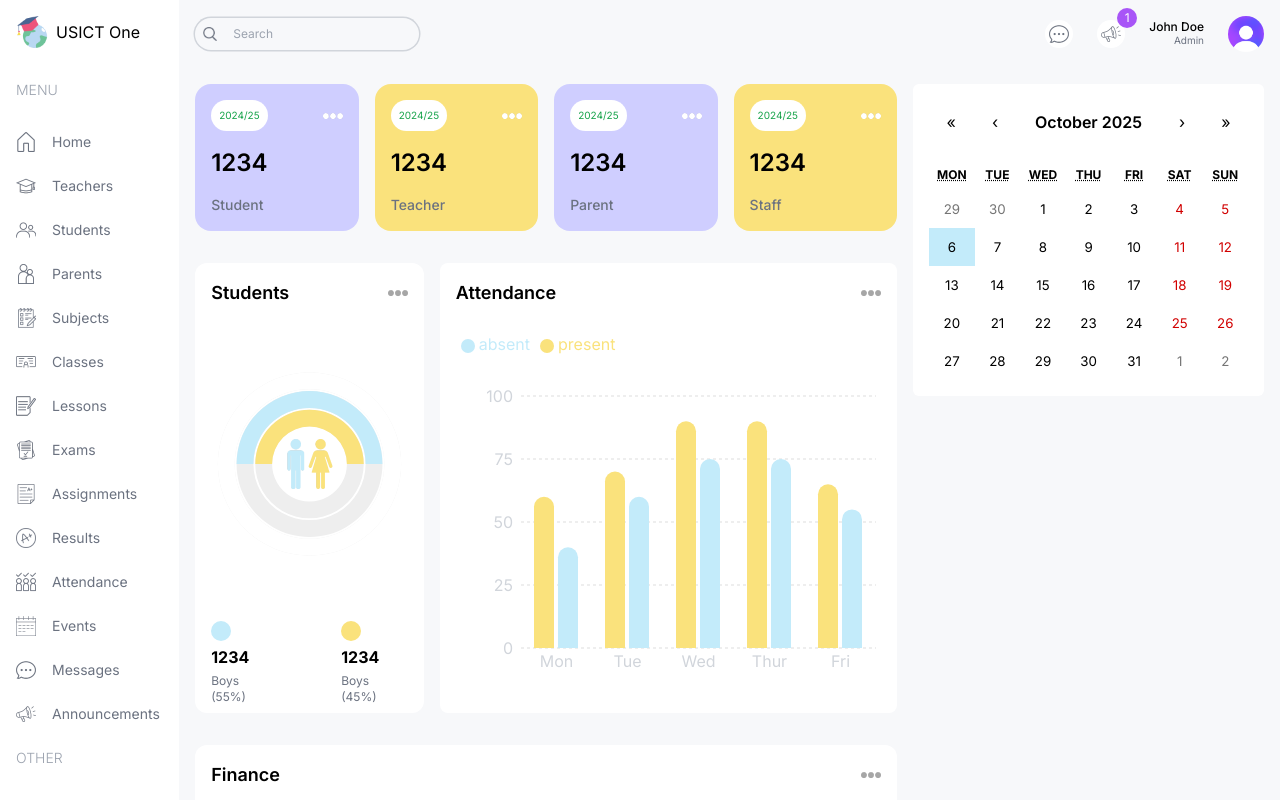
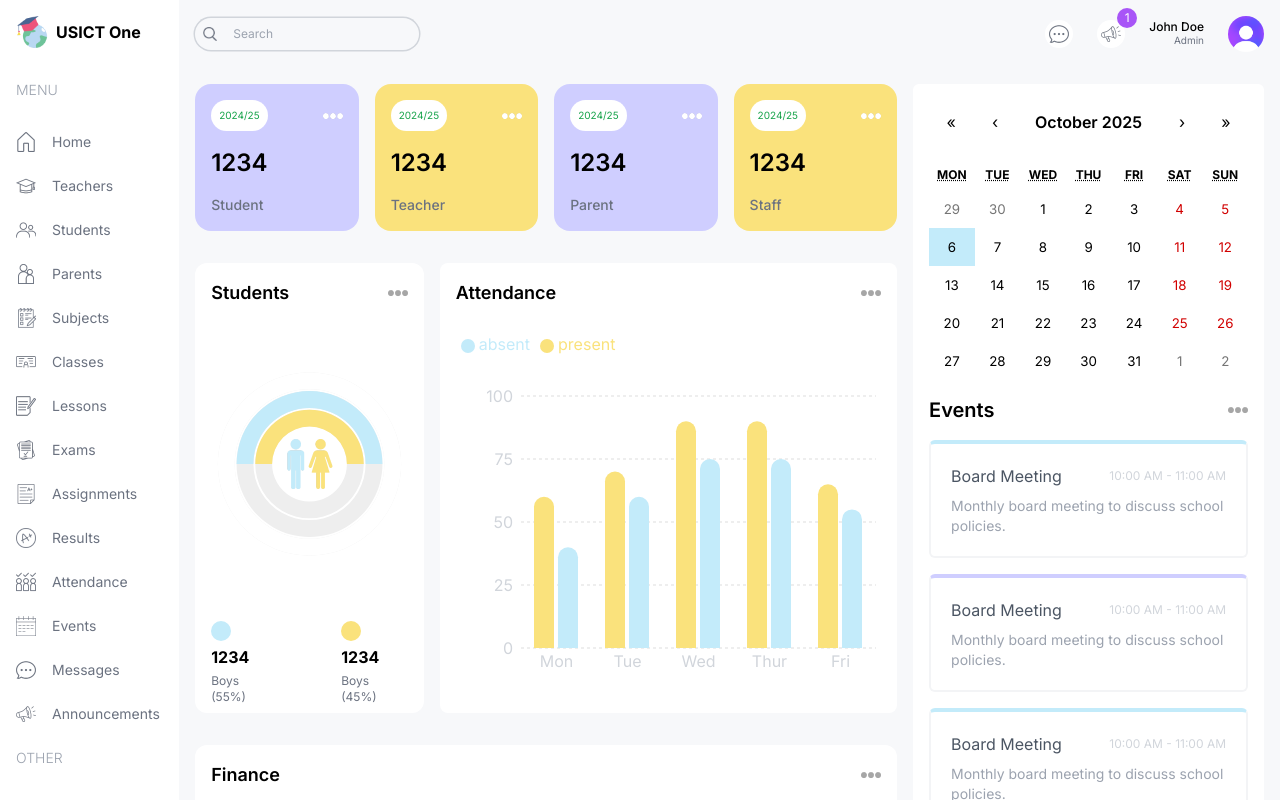
Before and after one commit to kaustavbhalla/USICT-One, a Next.js app in the folder frontend/: page /admin in a window 1280 px wide. Built offline with nearby package versions, Linux system fonts and the light colour scheme.

Commit message:
Completed admin dashboard homepage

```diff
--- a/frontend/src/app/(dashboard)/admin/page.tsx
+++ b/frontend/src/app/(dashboard)/admin/page.tsx
@@ -3,6 +3,7 @@
 import AttendanceChart from "@/components/AttendanceChart"
 import Finance from "@/components/finance"
 import CalendarEvents from "@/components/CalendarEvents"
+import Announcements from "@/components/Announcements"
 
 const AdminPage = () => {
   return (
@@ -40,6 +41,7 @@
       {/* rightpart */}
       <div className="w-full lg:w-1/3 flex flex-col gap-8">
         <CalendarEvents />
+        <Announcements />
       </div>
     </div>
   )
--- a/frontend/src/app/(dashboard)/layout.tsx
+++ b/frontend/src/app/(dashboard)/layout.tsx
@@ -14,7 +14,7 @@
       <div className="w-[14%] md:w-[8%] lg:w-[16%] xl:w-[14%] h-screen p-4 overflow-y-auto custom-scrollbar">
         <Link href="/" className='flex items-center justify-center lg:justify-start gap-2'>
           <Image src="/logo.png" alt='logo' width={32} height={32} />
-          <span className='hidden lg:block'>USICT One</span>
+          <span className='hidden lg:block font-bold'>USICT One</span>
         </Link>
 
         <Menu />
--- /dev/null
+++ b/frontend/src/components/Announcements.tsx
@@ -0,0 +1,52 @@
+import React from 'react'
+
+const Announcements = () => {
+  return (
+    <div className='bg-white p-4 rounded-md'>
+        <div className='flex items-center justify-between'>
+            <h1 className='text-xl font-semibold'>Announcements</h1>
+            <span className='text-xs text-gray-400'>View All</span>
+        </div>
+
+        <div className='flex flex-col gap-4 mt-4'>
+            <div className='bg-skyLightCustom rounded-md p-4'>
+                <div className='flex items-center justify-between'>
+                    <h2 className='font-medium'>Lorem, ipsum dolor sit amet</h2>
+                    <span className='text-xs text-gray-400 bg-white rounded-md px-1 py-1'>2025-01-01</span>
+                </div>
+                <p className='text-sm text-gray-400 mt-1'>
+                    Lorem ipsum dolor sit amet consectetur adipisicing elit. Nesciunt laborum rem, consequuntur cupiditate, labore impedit
+                </p>
+            </div>
+        </div>
+
+        <div className='flex flex-col gap-4 mt-4'>
+            <div className='bg-purpleLightCustom rounded-md p-4'>
+                <div className='flex items-center justify-between'>
+                    <h2 className='font-medium'>Lorem, ipsum dolor sit amet</h2>
+                    <span className='text-xs text-gray-400 bg-white rounded-md px-1 py-1'>2025-01-01</span>
+                </div>
+                <p className='text-sm text-gray-400 mt-1'>
+                    Lorem ipsum dolor sit amet consectetur adipisicing elit. Nesciunt laborum rem, consequuntur cupiditate, labore impedit
+                </p>
+            </div>
+        </div>
+
+        <div className='flex flex-col gap-4 mt-4'>
+            <div className='bg-yellowLightCustom rounded-md p-4'>
+                <div className='flex items-center justify-between'>
+                    <h2 className='font-medium'>Lorem, ipsum dolor sit amet</h2>
+                    <span className='text-xs text-gray-400 bg-white rounded-md px-1 py-1'>2025-01-01</span>
+                </div>
+                <p className='text-sm text-gray-400 mt-1'>
+                    Lorem ipsum dolor sit amet consectetur adipisicing elit. Nesciunt laborum rem, consequuntur cupiditate, labore impedit
+                </p>
+            </div>
+        </div>
+
+
+    </div>
+  )
+}
+
+export default Announcements
--- a/frontend/src/components/CalendarEvents.tsx
+++ b/frontend/src/components/CalendarEvents.tsx
@@ -4,6 +4,7 @@
 import { title } from 'process';
 import { useState } from 'react';
 import Calendar from 'react-calendar';
+import Image from "next/image"
 import 'react-calendar/dist/Calendar.css';
 
 type ValuePiece = Date | null;
@@ -38,6 +39,29 @@
   return (
     <div className='bg-white p-4 rounded-md'>
       <Calendar onChange={onChange} value={value} />
+      <div className='flex items-center justify-between'>
+        <h1 className='text-xl font-semibold my-4'>
+          Events
+        </h1>
+        <Image src="/moreDark.png" alt='' width={20} height={20} />
+      </div>
+
+      <div className='flex flex-col gap-4'>
+        {eventData.map(event => (
+          <div className='p-5 rounded-md border-2 border-gray-100 border-t-4 odd:border-t-skyCustom even:border-t-purpleCustom' key={event.id}>
+            <div className='flex items-center justify-between'>
+              <h1 className='semibold text-gray-600'>
+                {event.title}
+              </h1>
+
+              <span className='text-gray-300 text-xs'>
+                {event.time}
+              </span>
+            </div>
+            <p className='mt-2 text-gray-400 text-sm'>{event.description}</p>
+          </div>
+        ))}
+      </div>
     </div>
   )
 }
```
